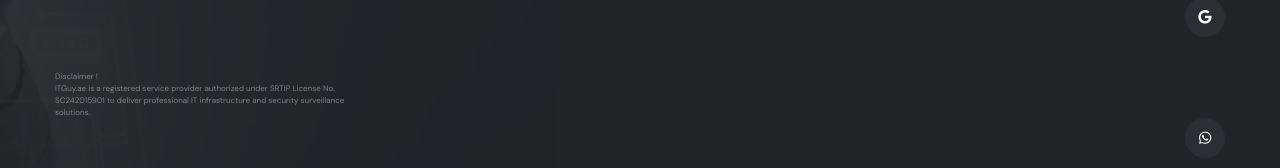
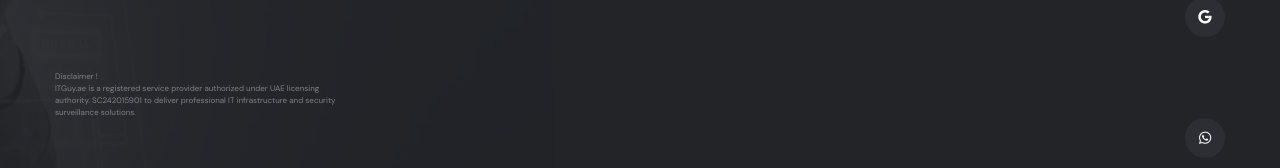
Before and after one commit to shahbaz-nawaz-ntu/ITGuys, a React (Vite) app: page / in a window 1280 px wide. Shown: the part 9384-9552 px from the top of the page. Built offline with nearby package versions, Linux system fonts and the light colour scheme.

Commit message:
licensing

```diff
--- a/src/components/HomeThree/FooterHomeOne.jsx
+++ b/src/components/HomeThree/FooterHomeOne.jsx
@@ -33,7 +33,7 @@ function FooterHomeOne({ className }) {
                                 </div>
                                 {/* <div className="text fs-5">To deliver the best reliable solution in IT infrastructures, security systems, ELV solutions,
                                     and help our clients to improve business efficiency.</div> */}
-                                    <div className="smallTextDis">Disclaimer !<br/>ITGuy.ae is a registered service provider authorized under SRTIP License No. SC242015901 to deliver professional IT infrastructure and security surveillance solutions.
+                                    <div className="smallTextDis">Disclaimer !<br/>ITGuy.ae is a registered service provider authorized under UAE licensing authority. SC242015901 to deliver professional IT infrastructure and security surveillance solutions.
                                     </div>
                                 {/* <ul className="social-icon-two">
                                     <li><Link  to="#"><i className="fab fa-twitter"></i></Link ></li>
```
